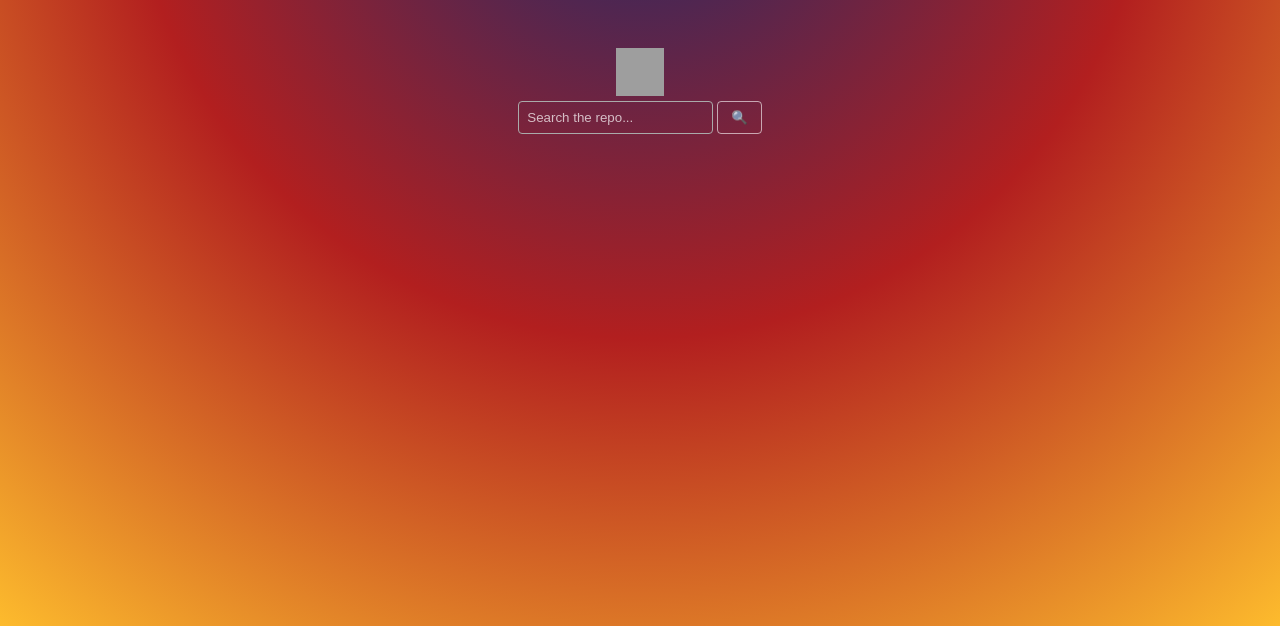
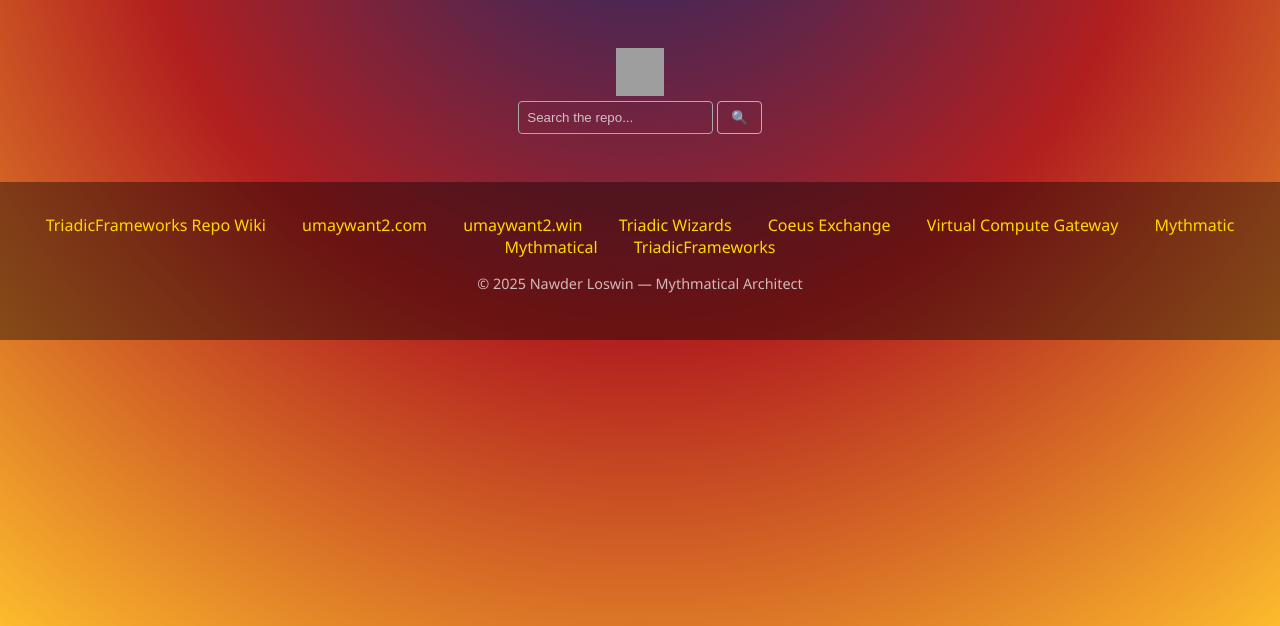
Before and after one commit to umaywant2/win, a plain HTML site: page index.html in a window 1280 px wide. Shown: the part 174-800 px from the top of the page. Drawn offline with Linux system fonts and the light colour scheme; no server answers; grey boxes are pictures that could not be loaded.

Commit message:
Update index.html

```diff
--- a/index.html
+++ b/index.html
@@ -118,14 +118,21 @@
     <button type="submit">🔍</button>
   </form>
 </div>
-<script>
-  fetch("https://www.triadicframeworks.org/assets/footer.html")
-    .then(response => response.text())
-    .then(data => {
-      document.querySelector("footer").innerHTML = data;
-    })
-    .catch(error => console.error("Footer load error:", error));
-</script>
-
+<footer>
+  <nav>
+    <a href="https://github.com/umaywant2/TriadicFrameworks/wiki">TriadicFrameworks Repo Wiki</a>
+    <a href="https://dev.umaywant2.com">umaywant2.com</a>
+    <a href="https://dev.umaywant2.win">umaywant2.win</a>
+    <a href="https://dev.triadicwizards.win">Triadic Wizards</a>
+    <a href="https://dev.coeus.exchange">Coeus Exchange</a>
+    <a href="https://dev.vgateway.net">Virtual Compute Gateway</a>
+    <a href="https://dev.mythmatic.org">Mythmatic</a>
+    <a href="https://dev.mythmatical.org">Mythmatical</a>
+    <a href="https://www.triadicframeworks.org">TriadicFrameworks</a>
+  </nav>
+  <p style="margin-top:1rem; font-size:0.9rem; opacity:0.7;">
+    © 2025 Nawder Loswin — Mythmatical Architect
+  </p>
+</footer>
 </body>
 </html>
```
